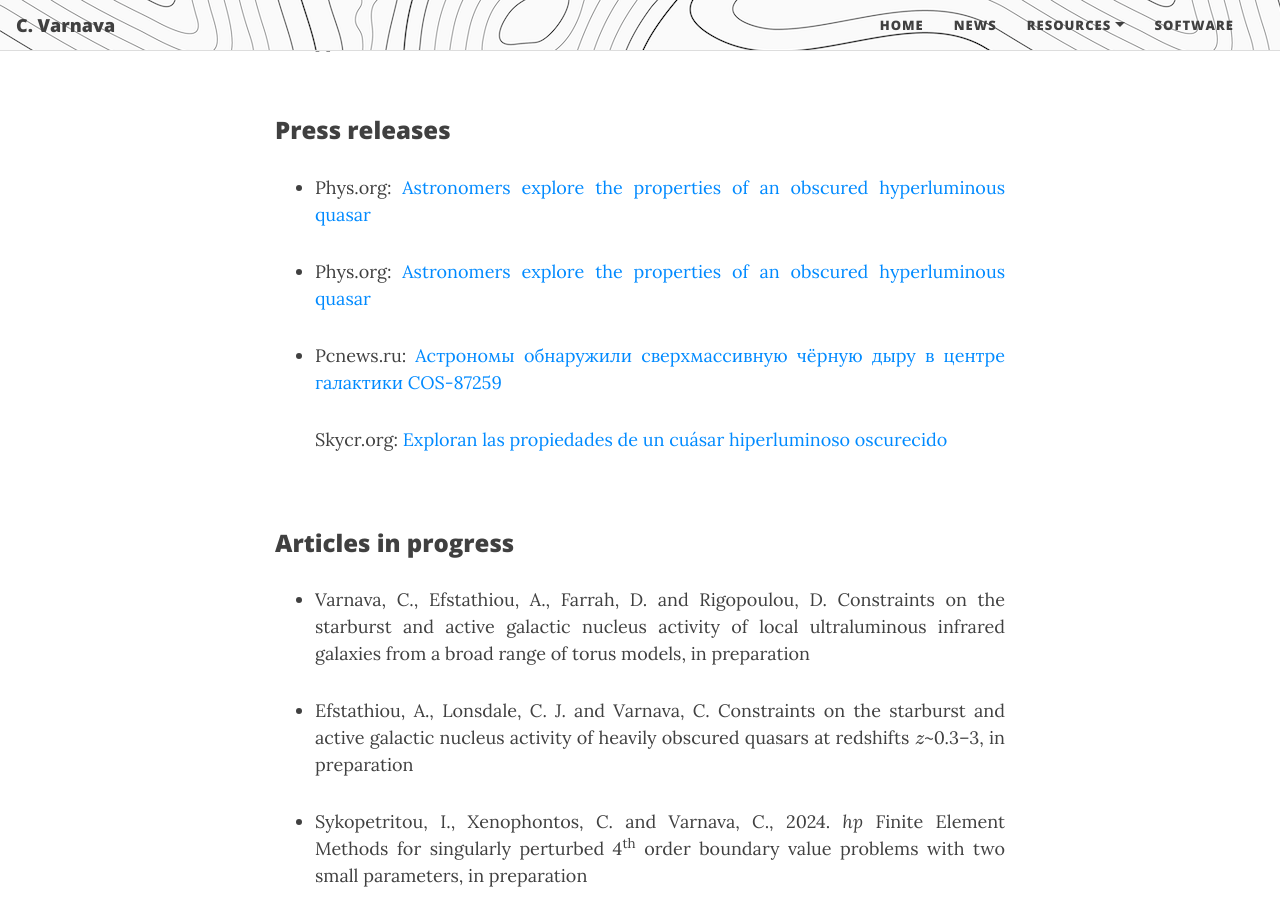
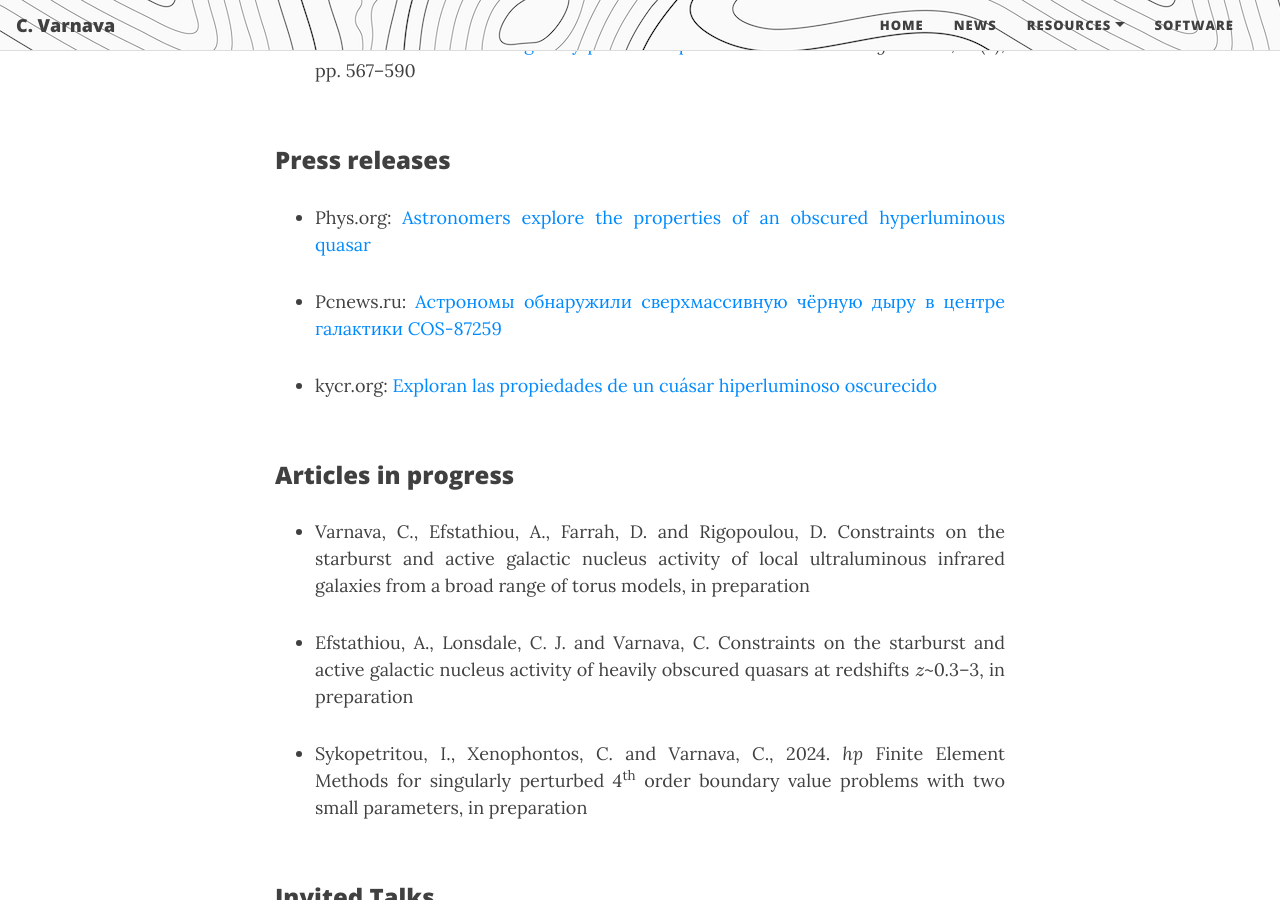
Before and after one commit to ch-var/ch-var.github.io, a Jekyll site: the page built from cv.html, in a window 1280 px wide and 900 px high, scrolled down 3513 px. Built offline with Jekyll 4.4.1, drawn with Linux system fonts in a browser that asks for light colours; formulas are drawn with MathJax 3.

Commit message:
Update cv.html

```diff
--- a/cv.html
+++ b/cv.html
@@ -95,7 +95,7 @@
 <p>
 <ul>
 <li align='justify'>Varnava, C., Efstathiou, A. and Farrah, D., 2024. <a href="https://doi.org/10.1093/mnras/stae2221">Exploring the properties of the obscured quasar COS-87259 at \(z\)=6.853</a>. <i>Monthly Notices of the Royal Astronomical Society</i>, 534(3), pp. 2585–2591</li>
-<align='justify'>This article led to international press releases in <a href="https://phys.org/news/2024-10-astronomers-explore-properties-obscured-hyperluminous.html">Phys.org</a>, <a href="https://pcnews.ru/news/astronomy_obnaruzili_sverhmassivnuu_cernuu_dyru_v_centre_galaktiki_cos_87259-1530160.html#gsc.tab=0">Pcnews.ru</a> and <a href="https://skycr.org/2024/10/21/exploran-las-propiedades-de-un-cuasar-hiperluminoso-oscurecido/">Skycr.org</a></align>
+<p align='justify'>This article led to international press releases in <a href="https://phys.org/news/2024-10-astronomers-explore-properties-obscured-hyperluminous.html">Phys.org</a>, <a href="https://pcnews.ru/news/astronomy_obnaruzili_sverhmassivnuu_cernuu_dyru_v_centre_galaktiki_cos_87259-1530160.html#gsc.tab=0">Pcnews.ru</a> and <a href="https://skycr.org/2024/10/21/exploran-las-propiedades-de-un-cuasar-hiperluminoso-oscurecido/">Skycr.org</a></p>
 <p>
 <li align='justify'>Varnava, C. and Efstathiou, A., 2024. <a href="https://doi.org/10.1093/mnras/stae1141">SMART: Spectral energy distributions Markov chain Analysis with Radiative Transfer models</a>. <i>Monthly Notices of the Royal Astronomical Society</i>, 531(2), pp. 2304–2329</li>
 <p>
@@ -109,11 +109,9 @@
 <ul>
 <li align='justify'>Phys.org: <a href="https://phys.org/news/2024-10-astronomers-explore-properties-obscured-hyperluminous.html">Astronomers explore the properties of an obscured hyperluminous quasar</a>
 <p>
-<li align='justify'>Phys.org: <a href="https://phys.org/news/2024-10-astronomers-explore-properties-obscured-hyperluminous.html">Astronomers explore the properties of an obscured hyperluminous quasar</a></li>
-<p>
 <li align='justify'>Pcnews.ru: <a href="https://pcnews.ru/news/astronomy_obnaruzili_sverhmassivnuu_cernuu_dyru_v_centre_galaktiki_cos_87259-1530160.html#gsc.tab=0">Астрономы обнаружили сверхмассивную чёрную дыру в центре галактики COS-87259</a></li>
 <p>
-Skycr.org: <a href="https://skycr.org/2024/10/21/exploran-las-propiedades-de-un-cuasar-hiperluminoso-oscurecido/">Exploran las propiedades de un cuásar hiperluminoso oscurecido</a></li>
+<li align='justify'>kycr.org: <a href="https://skycr.org/2024/10/21/exploran-las-propiedades-de-un-cuasar-hiperluminoso-oscurecido/">Exploran las propiedades de un cuásar hiperluminoso oscurecido</a></li>
 </ul>
 <br>
 <h3>Articles in progress</h3>
```
